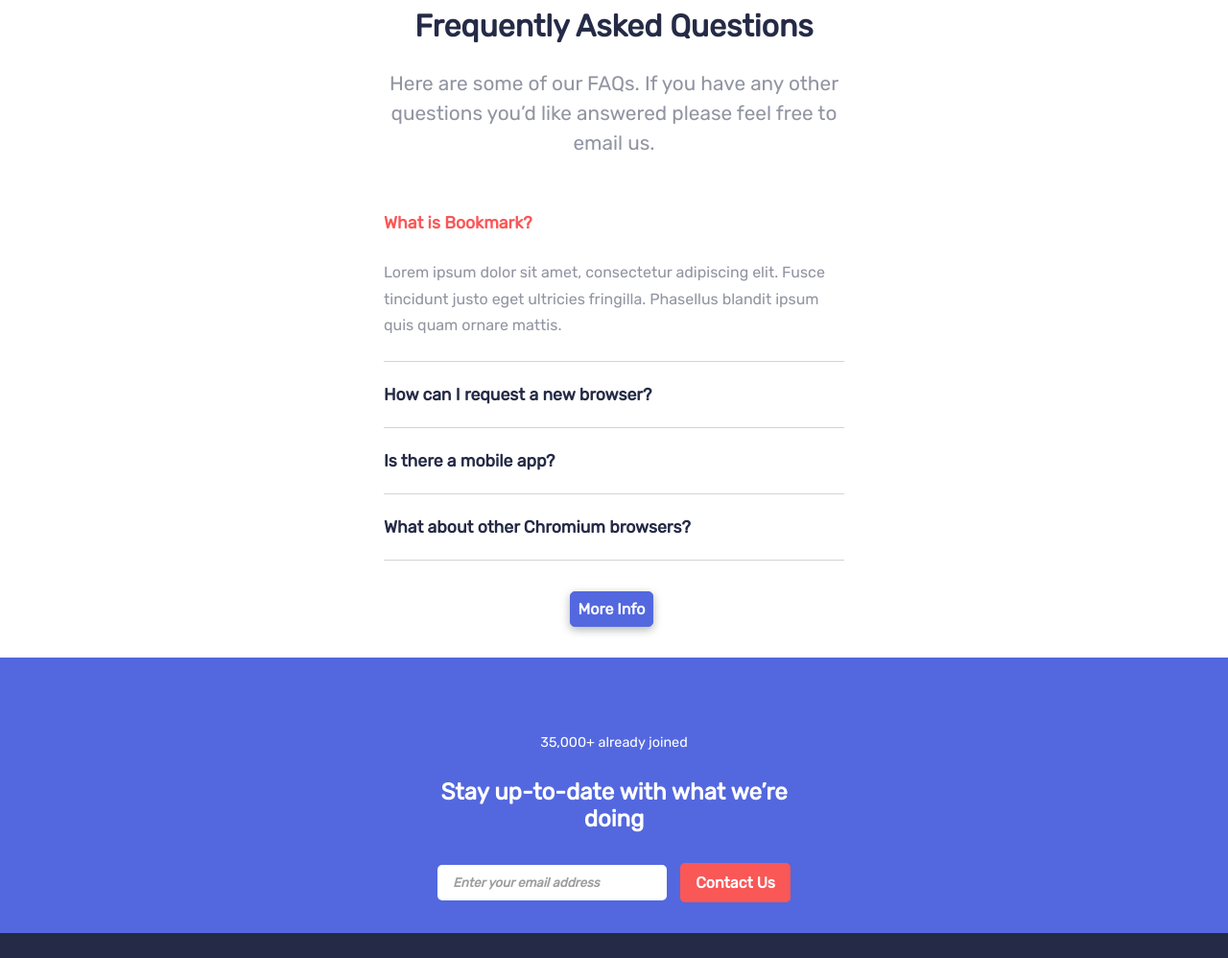
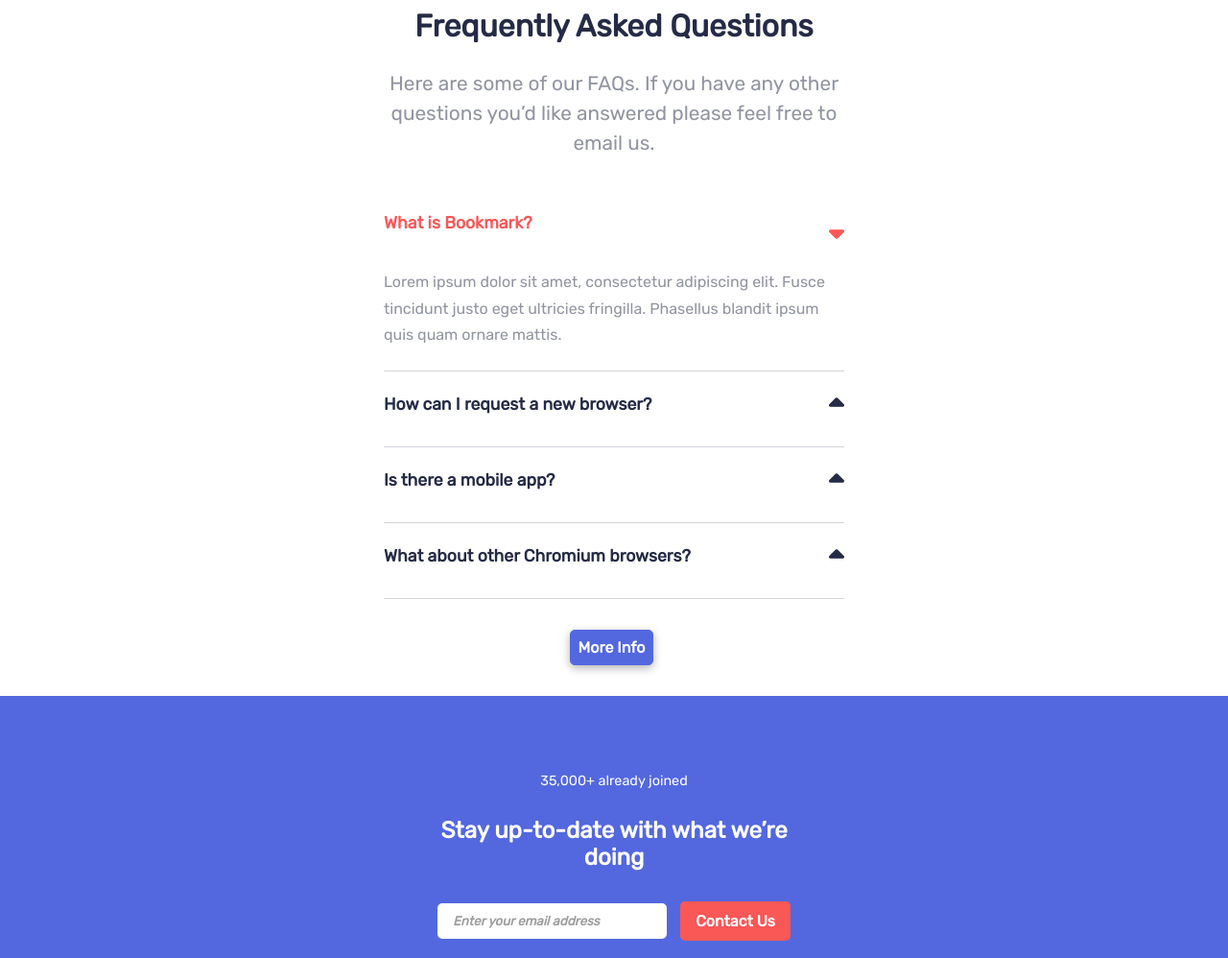
Before and after one commit to Emmahchinonso/Bookmark-landing-page, a plain HTML site: page index.html in a window 1280 px wide. Shown: the part 2427-3425 px from the top of the page at 96% size. Drawn offline with Linux system fonts and the light colour scheme.

Commit message:
setup netlify

```diff
--- a/css/styles.css
+++ b/css/styles.css
@@ -455,7 +455,8 @@ img{
 }
 
 .arrow{
-    transition: 1s ease;
+    transition: .3s ease;
+    font-size: 1.6rem;
 }
 
 .open-tray .arrow{
--- a/index.html
+++ b/index.html
@@ -294,7 +294,7 @@
 
                                 <h3 class="accordion-item__header">
                                     <span>What is Bookmark?</span>
-                                    <span class="arrow"></span>
+                                    <span class="arrow"><i class="fas fa-sort-up"></i></span>
                                 </h3>
 
 
@@ -308,7 +308,7 @@
 						<li class="accordion-item">
 							<h3 class="accordion-item__header">
                                 <span>How can I request a new browser?</span>
-                                <span class="arrow"></span>
+                                <span class="arrow"><i class="fas fa-sort-up"></i></span>
                             </h3>
 
 							<p class="accordion-item__body">
@@ -325,7 +325,7 @@
 
 							<h3 class="accordion-item__header">
                                 <span>Is there a mobile app?</span>
-                                <span class="arrow"></span>
+                                <span class="arrow"><i class="fas fa-sort-up"></i></span>
                             </h3>
 
 							<p class="accordion-item__body">
@@ -339,7 +339,7 @@
 						<li class="accordion-item">
 							<h3 class="accordion-item__header">
                                 <span>What about other Chromium browsers?</span>
-                                <span class="arrow"></span>
+                                <span class="arrow"><i class="fas fa-sort-up"></i></span>
                             </h3>
 
 							<p class="accordion-item__body">
```
Also changed, not shown: 2 other files.
